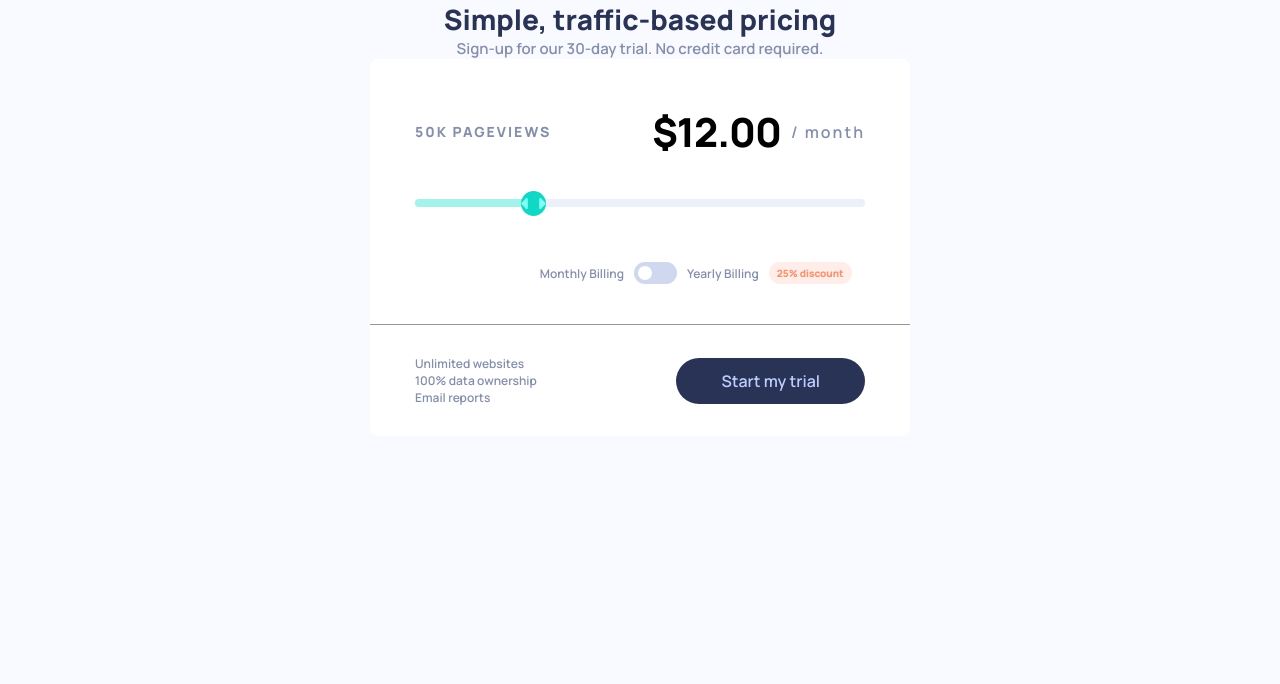
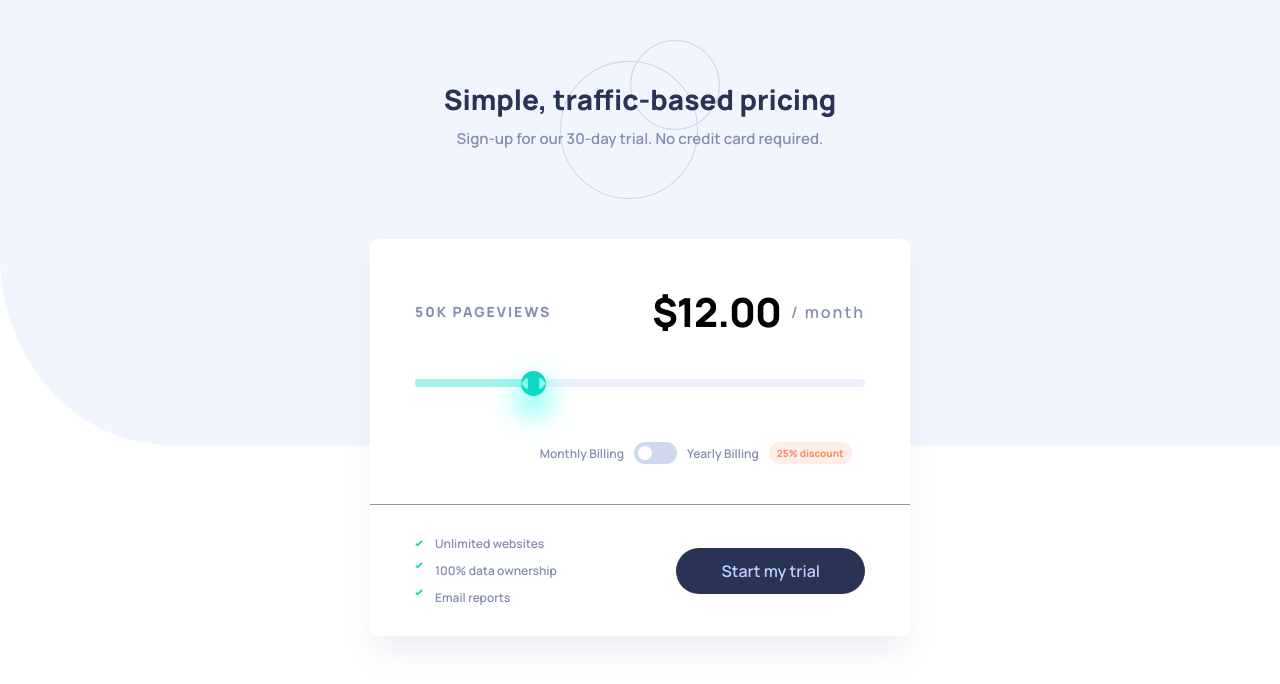
Before and after one commit to nlukic97/bonus_zadatak_6, a website with bundled scripts: page public/index.html in a window 1280 px wide. Built offline with nearby package versions, Linux system fonts and the light colour scheme.

Commit message:
desktop styling finished

```diff
--- a/public/index.html
+++ b/public/index.html
@@ -20,11 +20,12 @@
   <title>Nikola Lukic | Bonus Zadatak 6</title>
 </head>
 <body>
-
   <section>
     <div class="container">
-      <h1 class="text-heading color-dark text-center">Simple, traffic-based pricing</h1>
-      <p class="text-paragraph color-gray text-center">Sign-up for our 30-day trial. No credit card required.</p>
+      <header>
+        <h1 class="text-heading color-dark text-center">Simple, traffic-based pricing</h1>
+        <p class="text-paragraph color-gray text-center">Sign-up for our 30-day trial. No credit card required.</p>
+      </header>
 
     </div>
   </section>
--- a/public/scss/imports/_base.scss
+++ b/public/scss/imports/_base.scss
@@ -6,6 +6,8 @@
 body {
     background-color: $body-background;
     font-family: 'Manrope', sans-serif;
+    background: url('../images/bg-pattern.svg') no-repeat top center/cover;
+    background-size: 100% 70%;
 }
 
 ul {
--- a/public/scss/imports/_layout.scss
+++ b/public/scss/imports/_layout.scss
@@ -3,10 +3,22 @@
     margin: 0 auto;
 }
 
+header {
+    margin-top: 40px;
+    padding:40px 0;
+    background: url('../images/pattern-circles.svg') no-repeat center center/contain;
+
+    p {
+        margin: 10px 0;
+    }
+}
+
 .main {
+    margin-top: 40px;
     padding: 45px 0 0;
     border-radius: 8px;
     background-color: #FFFFFF;
+    box-shadow:0 20px 30px -5px rgba(127, 137, 185,.15);
 }
 
 .padding-left-right {
@@ -105,6 +117,18 @@
 .list-container {
     border-top: 1px solid #979797;
     padding: 30px 0;
+
+    ul {
+        li {
+            display: block;
+            background: url('../images/icon-check.svg') no-repeat left center/contain;
+            background-size:8px;
+            padding:0 0 0 20px;
+            &:not(:first-child) {
+                padding:10px 0 0 20px;
+            }
+        }
+    }
 }
 
 .footer {
--- a/public/scss/imports/_slider.scss
+++ b/public/scss/imports/_slider.scss
@@ -27,6 +27,8 @@
     border-radius: 50%;
     position: relative;
     z-index: 1;
+    // filter: drop-shadow(0 15px 30px #00FFE7);
+    box-shadow: 0 15px 30px 0 #00FFE7;
   }
 
   #selected_range::-moz-range-thumb {
```
Also changed, not shown: public/css/style.css.
